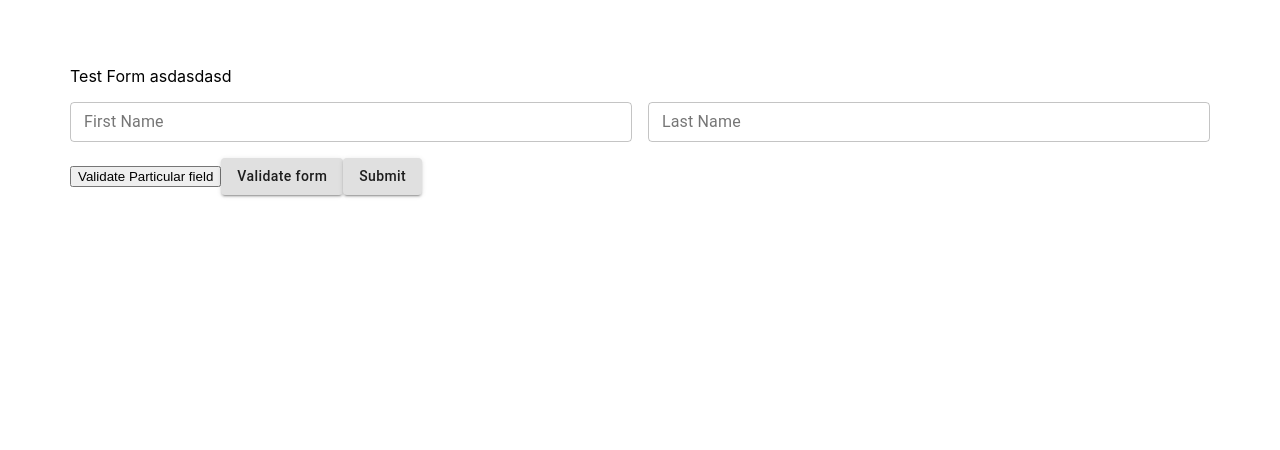
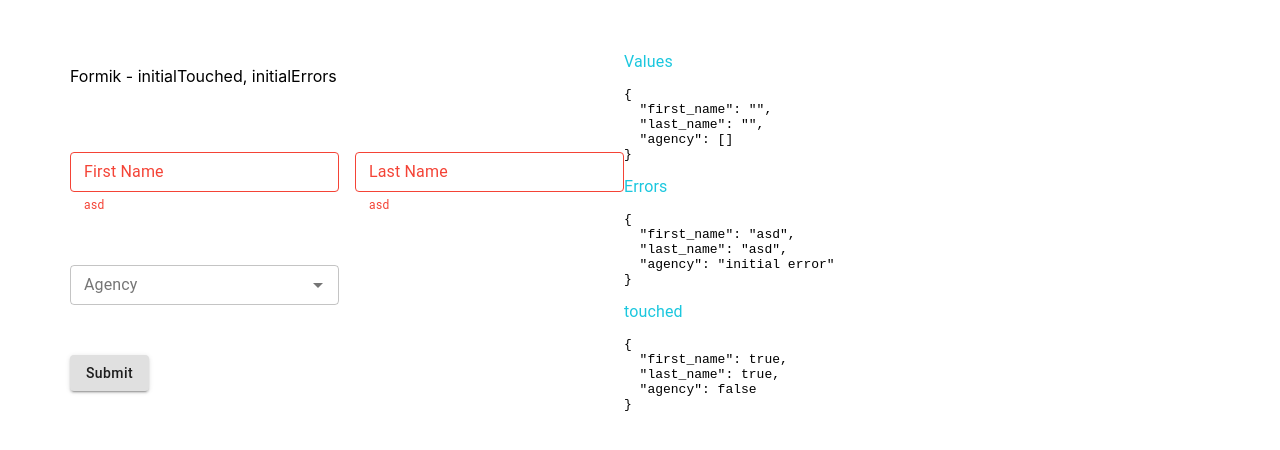
Before and after one commit to shamseerahammedm/react-everything, a React (Create React App) app: page /formik in a window 1280 px wide. Shown: the top 450 px of the page. Built offline with nearby package versions, Linux system fonts and the light colour scheme; what namor would draw is missing.

Commit message:
Formik initial touched example

```diff
--- a/package.json
+++ b/package.json
@@ -43,7 +43,7 @@
     "react-hooks-helper": "^1.6.0",
     "react-redux": "^7.2.3",
     "react-router-dom": "^5.2.0",
-    "react-scripts": "4.0.3",
+    "react-scripts": "^4.0.3",
     "react-table": "^7.7.0",
     "react-virtualized-auto-sizer": "^1.0.5",
     "react-window": "^1.8.6",
--- a/src/form/Formik/CorrectInputComponents/SearchableSelect/SearchableSelect.jsx
+++ b/src/form/Formik/CorrectInputComponents/SearchableSelect/SearchableSelect.jsx
@@ -139,7 +139,7 @@ const SearchableSelect = ({
         }
 
         // when clear icon is clicked
-        if (reason === 'clear')
+        if (reason === 'clear' && onClear)
         {
           onClear();
         }
--- a/src/form/Formik/FormikBackEndErrors/FormikBackEndErrors.jsx
+++ b/src/form/Formik/FormikBackEndErrors/FormikBackEndErrors.jsx
@@ -43,11 +43,13 @@ const EditClientForm = () => {
   });
 
   const [formErrors, setFormErrors] = useState(null);
+  const [isLoading, setIsLoading] = useState(false);
 
   // simulating api call to reset values
   useEffect(() => {
     new Promise((res, rej) => {
       setTimeout(() => {
+        setIsLoading(true);
         res(setinitialValues({
           first_name: 'shamseer',
           last_name: 'lastname',
@@ -56,13 +58,12 @@ const EditClientForm = () => {
           enable_cold_calling: true,
           date : new Date()
         }));
+        setIsLoading(false);
       }, 2000);
     });
   }, []);
 
   const submitFormHandler = (values, resetForm, setValues) => {
-
-    console.log('values', values);
     new Promise((res, rej) => {
       setTimeout(() => {
         const resolve = () => {
@@ -169,8 +170,8 @@ const EditClientForm = () => {
                     />
                   </Grid>
                   <Grid item xs={12} >
-                    <button>Update</button>
-                    <button>Submit</button>
+                    <button disabled={isLoading}>Update</button>
+                    <button disabled={isLoading}>Submit</button>
                   </Grid>
                 </Grid>
               </section>
--- a/src/form/Formik/FormikForm/FormikForm.jsx
+++ b/src/form/Formik/FormikForm/FormikForm.jsx
@@ -1,53 +1,62 @@
-import { Grid } from '@material-ui/core';
+
 import { Field, Form, Formik } from 'formik';
-import React, { useState } from 'react';
+import React from 'react';
 import Input from '../CorrectInputComponents/Input/Input';
 import * as Yup from 'yup';
 import Button from 'material/CorrectedMaterilUIComponents/Button/Button';
+import { Grid, Typography } from '@material-ui/core';
+import SearchableSelect from 'form/Formik/CorrectInputComponents/SearchableSelect/SearchableSelect';
 
 export const formSchema = Yup.object().shape({
   first_name: Yup.string()
     .required('First name is required.')
     .max(100, 'Maximum characters upto 100.')
     .matches(/^[A-Za-z ]*$/, 'First name should not contain special characters or numbers'),
+  last_name: Yup.string()
+    .required('First name is required.')
+    .max(100, 'Maximum characters upto 100.')
+    .matches(/^[A-Za-z ]*$/, 'First name should not contain special characters or numbers'),
+  agency: Yup.object().nullable().required('This field is required'),
 });
-
-function validateLastName(value) {
-  let error;
-  if (value === '') {
-    error = 'Nice try!';
-  }
-  return error;
-}
 
 const FormikForm = () => {
   return (
-    <div className="container" style={{ padding : '50px'}}>
-
+    <div className="container" style={{ padding: '50px' }}>
       <Formik
         validationSchema={formSchema}
         validateOnBlur={false}
         initialValues={{
           first_name: '',
           last_name: '',
-          date: null,
-          company: []
+          agency: []
         }}
         onSubmit={(values) => {
           console.log('values', values);
         }}
+        initialErrors={{
+          first_name: 'asd',
+          last_name: 'asd',
+          agency: 'initial error'
+        }}
+        initialTouched={{
+          first_name: true,
+          last_name: true,
+          agency: false
+        }}
       >
-        {({ validateField, validateForm, errors, touched, ...otherProps }) => {
+        {({ errors, values, touched }) => {
           return (
             <Form>
-              <p>Test Form asdasdasd</p>
-              <Grid container spacing={2}>
+              <Grid container >
+                <Grid item container xs={6} spacing={2}>
+                  <Grid item xs={12}>
+                    <p>Formik - initialTouched, initialErrors </p>
+                  </Grid>
                   <Grid item xs={6}>
                     <Field
                       component={Input}
                       name="first_name"
                       label="First Name"
-
                     />
                   </Grid>
                   <Grid item xs={6}>
@@ -55,22 +64,36 @@ const FormikForm = () => {
                       component={Input}
                       name="last_name"
                       label="Last Name"
-                    validate={validateLastName}
+                    />
+                  </Grid>
+                  <Grid item xs={6}>
+                    <Field
+                      component={SearchableSelect}
+                      name="agency"
+                      label="Agency"
+                      options={[]}
+                      optionLabel="name"
+                      creatable
+                      clearOnBlur
+                      noOptionsText="Type here to search"
                     />
                   </Grid>
                   <Grid item xs={12} spacing={2}>
-                  <button type="button" onClick={() => validateField('last_name')}> Validate Particular field</button>
-                  <Button
-                    type="button"
-                    onClick={() => validateForm().then((errors) => console.log(errors))}
-                  >
-                    Validate form
-                  </Button>
                     <Button type="submit">
                     Submit
                     </Button>
                   </Grid>
                 </Grid>
+                <Grid item xs={6}>
+                  <Typography color="secondary">Values</Typography>
+                  <pre>{JSON.stringify(values, null, 2)}</pre>
+                  <Typography color="secondary">Errors</Typography>
+                  <pre>{JSON.stringify(errors, null, 2)}</pre>
+                  <Typography color="secondary">touched</Typography>
+                  <pre>{JSON.stringify(touched, null, 2)}</pre>
+                </Grid>
+              </Grid>
+
             </Form>
           );
         }}
```
Also changed, not shown: 1 other file (tests, documents, lock files or other folders). Lines whose indentation alone changed are shown as unchanged.
